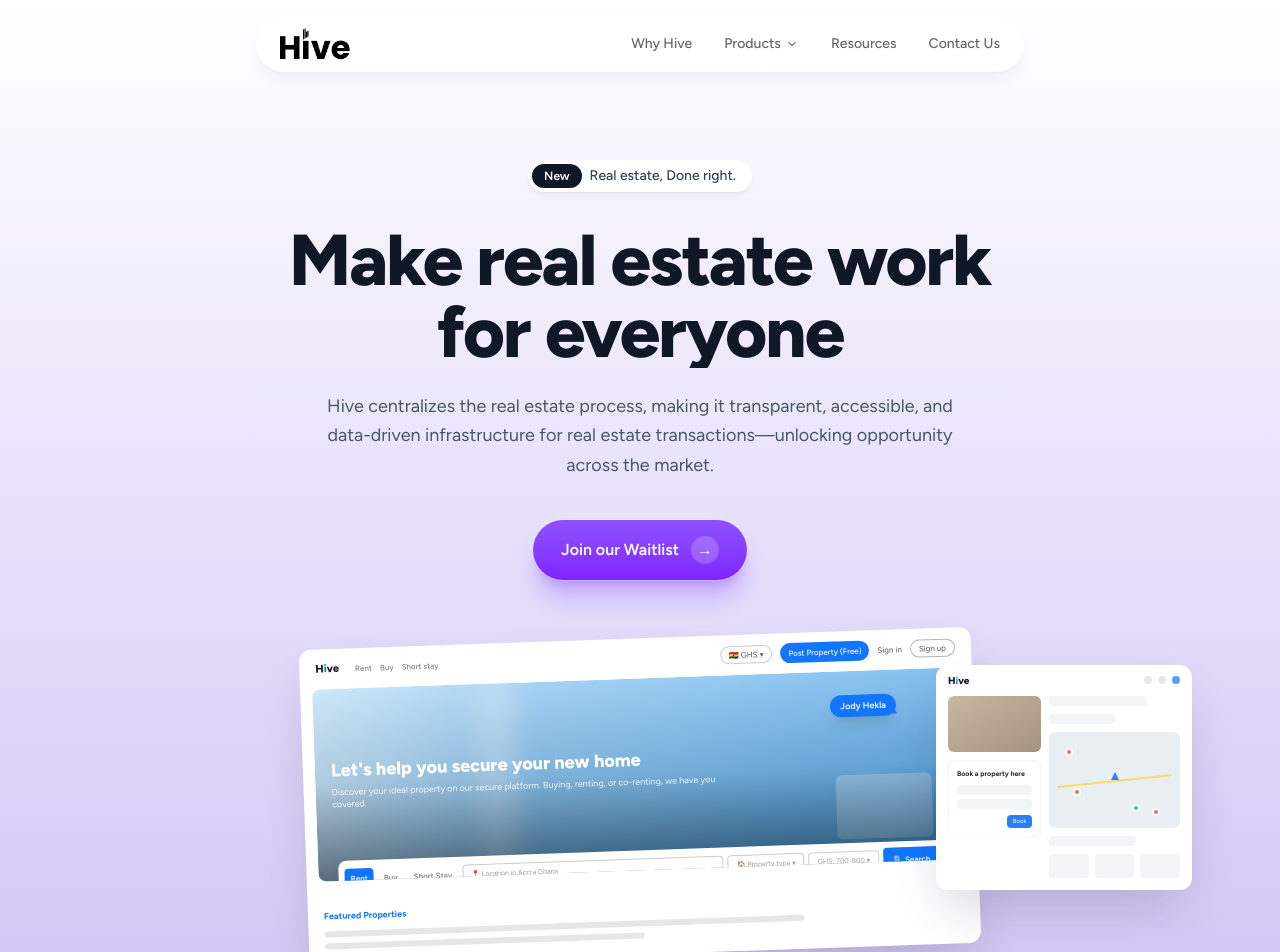
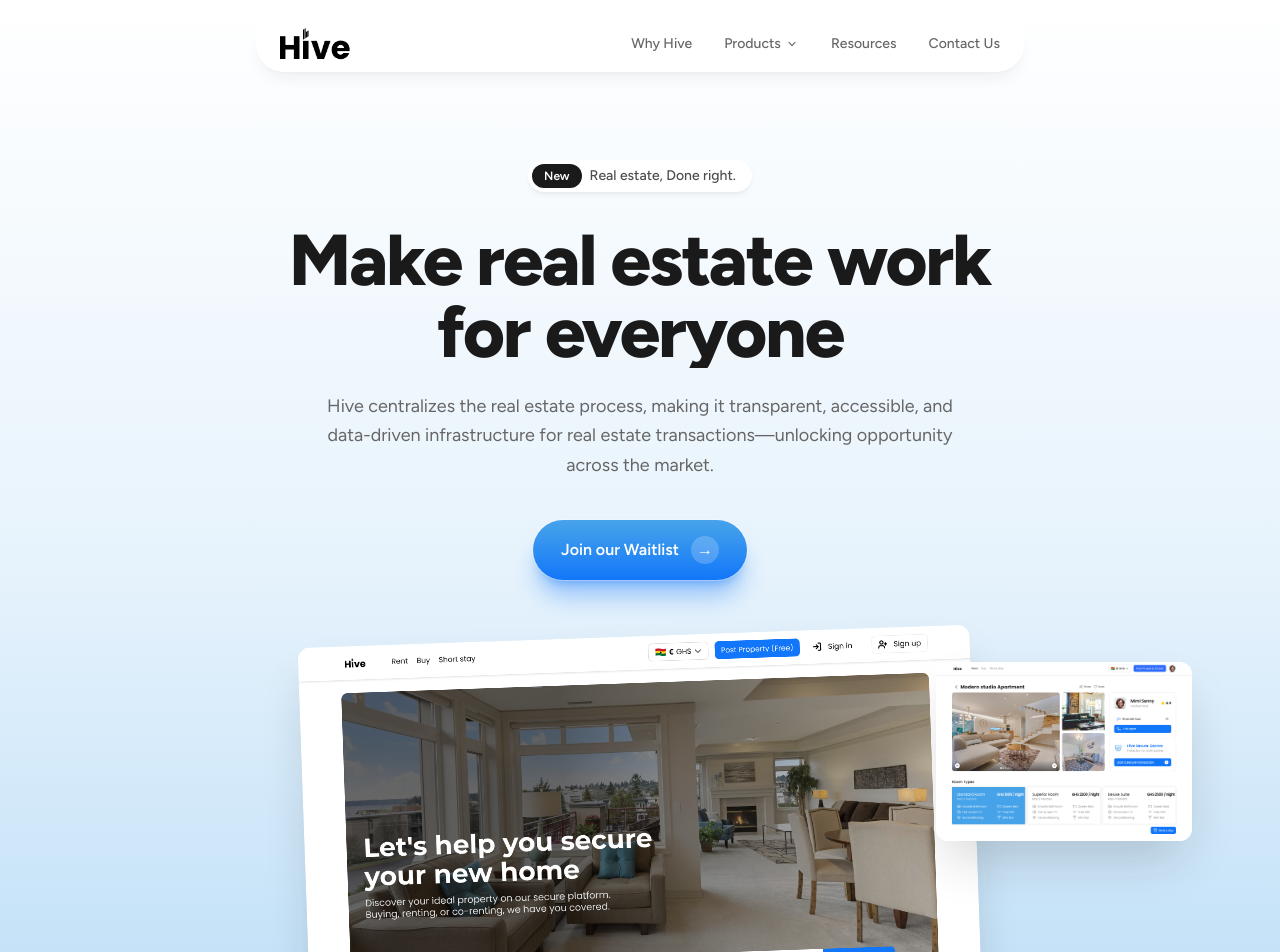
Before and after one commit to larryQuao/hive-landing, a React (Vite) app: page / in a window 1280 px wide. Shown: the top 952 px of the page. Built offline with nearby package versions, Linux system fonts and the light colour scheme.

Commit message:
Hero: replace CSS-drawn mockups with real app screenshots

```diff
--- a/src/components/Hero.tsx
+++ b/src/components/Hero.tsx
@@ -1,58 +1,7 @@
 import { useLayoutEffect, useRef } from 'react'
 import gsap from 'gsap'
-import { AppMockup } from './AppMockup'
-
-/** CSS-drawn mockup of the Hive dashboard / booking screen. */
-function DashboardMockup({ className = '' }: { className?: string }) {
-  return (
-    <div className={`overflow-hidden rounded-xl bg-white shadow-2xl shadow-indigo-950/20 ${className}`}>
-      <div className="flex items-center justify-between px-3 py-2">
-        <span className="text-[10px] font-extrabold text-gray-900">
-          H<span className="text-blue-500">i</span>ve
-        </span>
-        <div className="flex gap-1.5">
-          <span className="h-2 w-2 rounded-full bg-gray-200" />
-          <span className="h-2 w-2 rounded-full bg-gray-200" />
-          <span className="h-2 w-2 rounded-full bg-blue-400" />
-        </div>
-      </div>
-      <div className="grid grid-cols-[1fr_1.4fr] gap-2 px-3 pb-3">
-        <div className="space-y-2">
-          <div className="h-14 rounded-md bg-gradient-to-br from-[#c9b8a0] to-[#a5947e]" />
-          <div className="rounded-md border border-gray-100 p-2">
-            <p className="text-[7px] font-bold text-gray-800">Book a property here</p>
-            <div className="mt-1.5 space-y-1">
-              <div className="h-2.5 rounded bg-gray-100" />
-              <div className="h-2.5 rounded bg-gray-100" />
-            </div>
-            <div className="mt-1.5 flex justify-end">
-              <span className="rounded bg-blue-500 px-1.5 py-0.5 text-[6px] text-white">Book</span>
-            </div>
-          </div>
-        </div>
-        <div className="space-y-2">
-          <div className="h-2.5 w-3/4 rounded bg-gray-100" />
-          <div className="h-2.5 w-1/2 rounded bg-gray-100" />
-          {/* map */}
-          <div className="relative h-24 rounded-md bg-[#e8eef2]">
-            <div className="absolute left-2 right-2 top-1/2 h-0.5 -rotate-6 rounded bg-amber-300/70" />
-            <div className="absolute left-1/2 top-1/2 h-0 w-0 -translate-x-1/2 -translate-y-full border-x-[4px] border-b-[8px] border-x-transparent border-b-blue-500" />
-            <div className="absolute left-4 top-4 h-2 w-2 rounded-full border-2 border-white bg-red-400" />
-            <div className="absolute bottom-3 right-5 h-2 w-2 rounded-full border-2 border-white bg-red-400" />
-            <div className="absolute bottom-8 left-6 h-2 w-2 rounded-full border-2 border-white bg-red-400" />
-            <div className="absolute bottom-4 right-10 h-2 w-2 rounded-full border-2 border-white bg-blue-400" />
-          </div>
-          <div className="h-2.5 w-2/3 rounded bg-gray-100" />
-          <div className="grid grid-cols-3 gap-1.5">
-            <div className="h-6 rounded bg-gray-100" />
-            <div className="h-6 rounded bg-gray-100" />
-            <div className="h-6 rounded bg-gray-100" />
-          </div>
-        </div>
-      </div>
-    </div>
-  )
-}
+import heroSectionUrl from '../assets/images/Hero-section.png'
+import productPageUrl from '../assets/images/product-page.png'
 
 export function Hero() {
   const root = useRef<HTMLElement>(null)
@@ -79,16 +28,16 @@ export function Hero() {
   }, [])
 
   return (
-    <section ref={root} className="relative overflow-hidden bg-gradient-to-b from-white via-[#e6e0fa] to-[#cfc3f5] px-4 pb-24 pt-32 sm:pt-40">
+    <section ref={root} className="relative overflow-hidden bg-gradient-to-b from-white via-primary-10 to-primary-30 px-4 pb-24 pt-32 sm:pt-40">
       <div className="mx-auto max-w-5xl text-center">
         <div data-hero-badge className="inline-flex items-center gap-2 rounded-full bg-white p-1 pr-4 shadow-md shadow-black/5">
-          <span className="rounded-full bg-gray-900 px-3 py-1 text-xs font-semibold text-white">New</span>
-          <span className="text-sm font-medium text-gray-700">Real estate, Done right.</span>
+          <span className="rounded-full bg-black-90 px-3 py-1 text-xs font-semibold text-white">New</span>
+          <span className="text-sm font-medium text-black-70">Real estate, Done right.</span>
         </div>
 
         <h1
           data-hero-heading
-          className="mx-auto mt-8 max-w-4xl text-5xl font-extrabold tracking-tight text-gray-900 sm:text-7xl"
+          className="mx-auto mt-8 max-w-4xl text-5xl font-extrabold tracking-tight text-black-90 sm:text-7xl"
         >
           <span className="block overflow-hidden">
             <span className="block">Make real estate work</span>
@@ -98,7 +47,7 @@ export function Hero() {
           </span>
         </h1>
 
-        <p data-hero-copy className="mx-auto mt-6 max-w-2xl text-base leading-relaxed text-gray-600 sm:text-lg">
+        <p data-hero-copy className="mx-auto mt-6 max-w-2xl text-base leading-relaxed text-black-60 sm:text-lg">
           Hive centralizes the real estate process, making it transparent, accessible, and
           data-driven infrastructure for real estate transactions—unlocking opportunity across the
           market.
@@ -107,7 +56,7 @@ export function Hero() {
         <div data-hero-cta className="mt-10 flex justify-center">
           <a
             href="#"
-            className="group inline-flex items-center gap-3 rounded-full bg-gradient-to-b from-violet-500 to-violet-600 px-7 py-4 text-base font-semibold text-white shadow-xl shadow-violet-500/40 ring-1 ring-white/30 transition-transform hover:scale-105"
+            className="group inline-flex items-center gap-3 rounded-full bg-gradient-to-b from-primary-75 to-primary-100 px-7 py-4 text-base font-semibold text-white shadow-xl shadow-primary-100/40 ring-1 ring-white/30 transition-transform hover:scale-105"
           >
             Join our Waitlist
             <span className="flex h-7 w-7 items-center justify-center rounded-full bg-white/20 transition-transform group-hover:translate-x-1">
@@ -121,12 +70,20 @@ export function Hero() {
       <div className="relative mx-auto mt-16 flex max-w-5xl items-start justify-center gap-0 sm:gap-8">
         <div data-parallax="-40" className="w-full max-w-2xl">
           <div data-hero-shot>
-            <AppMockup className="rotate-0 sm:-rotate-2" />
+            <img
+              src={heroSectionUrl}
+              alt="Hive web app home screen"
+              className="w-full rotate-0 rounded-xl shadow-2xl shadow-black-90/20 sm:-rotate-2"
+            />
           </div>
         </div>
         <div data-parallax="-90" className="absolute -right-4 top-8 hidden w-64 md:block lg:-right-10">
           <div data-hero-shot>
-            <DashboardMockup />
+            <img
+              src={productPageUrl}
+              alt="Hive property listing page"
+              className="w-full rounded-xl shadow-2xl shadow-black-90/20"
+            />
           </div>
         </div>
       </div>
```
Also changed, not shown: src/assets/images/Hero-section.png (added), src/assets/images/product-page.png (added).
